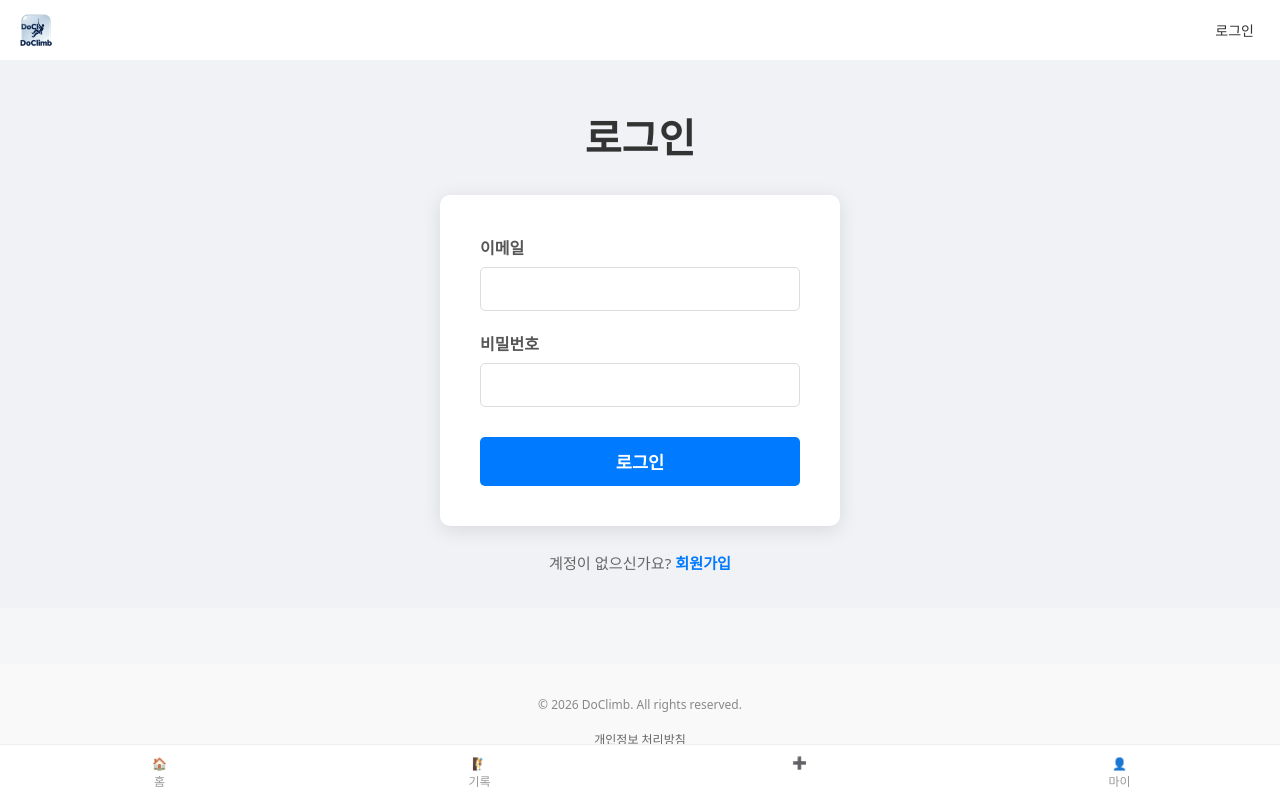
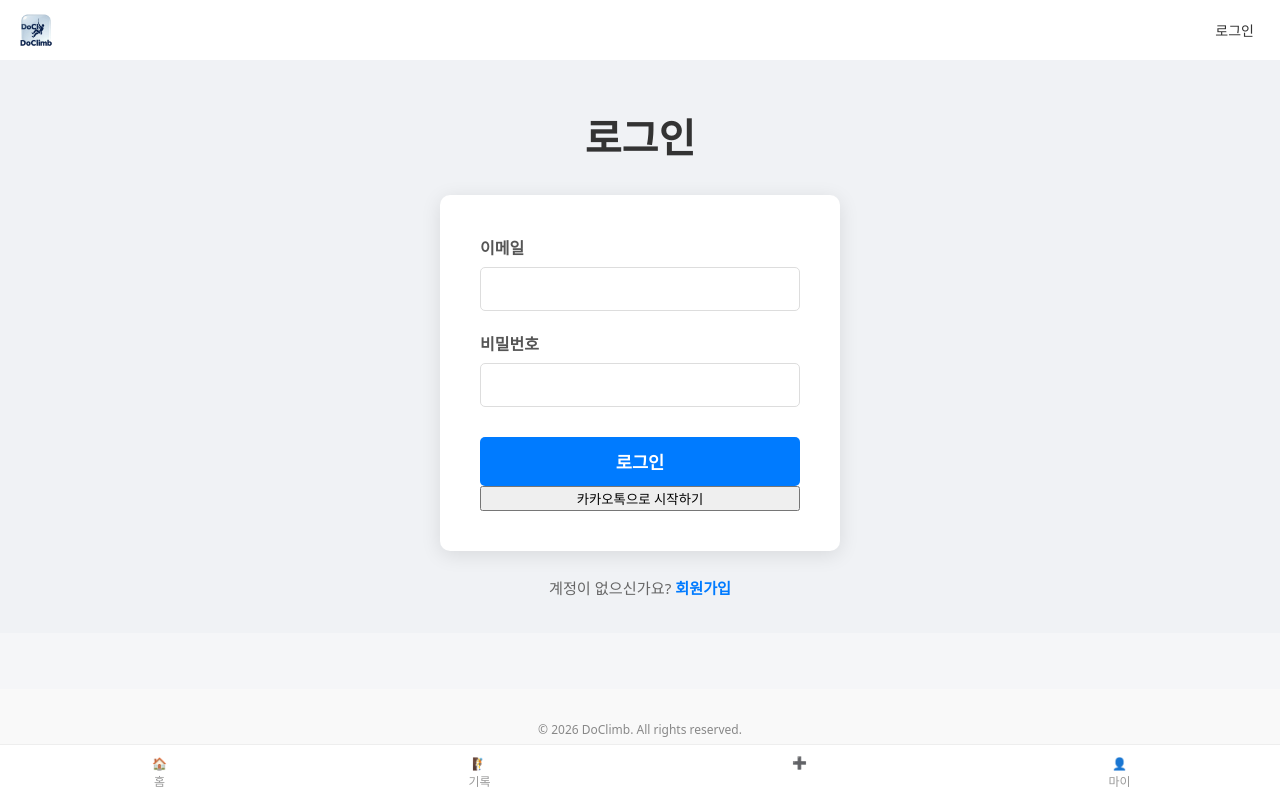
Before and after one commit to wdv96wdv/Doclimb, a React (Vite) app in the folder doclimb-app/: page /login in a window 1280 px wide. Built offline with nearby package versions, Linux system fonts and the light colour scheme.

Commit message:
카톡로그인 oauth

```diff
--- a/doclimb-app/src/pages/Login/Login.jsx
+++ b/doclimb-app/src/pages/Login/Login.jsx
@@ -16,6 +16,22 @@ function Login() {
   const [emailNotConfirmed, setEmailNotConfirmed] = useState(false);
   const [pendingEmail, setPendingEmail] = useState("");
   const [resending, setResending] = useState(false);
+
+  // 카카오 로그인 함수 예시
+  const handleKakaoLogin = async () => {
+    const { data, error } = await supabase.auth.signInWithOAuth({
+      provider: 'kakao',
+      options: {
+        // 인증 완료 후 사용자를 보낼 페이지 주소 (예: 홈 화면)
+        redirectTo: window.location.origin + '/home',
+      },
+    });
+
+    if (error) {
+      console.error('카카오 로그인 에러:', error.message);
+      Swal.fire({ icon: 'error', text: '카카오 로그인 중 오류가 발생했습니다.' });
+    }
+  };
 
   const handleResendEmail = async () => {
     if (!pendingEmail) return;
@@ -113,6 +129,10 @@ function Login() {
         <button type="submit" disabled={loading} className={styles.button}>
           {loading ? "이동 중..." : "로그인"}
         </button>
+
+        <button onClick={handleKakaoLogin} className={styles.kakaoBtn}>
+          카카오톡으로 시작하기
+        </button>
       </form>
       <p className={styles.registerLink}>
         계정이 없으신가요? <span onClick={() => navigate('/join')} className={styles.link}>회원가입</span>
```
